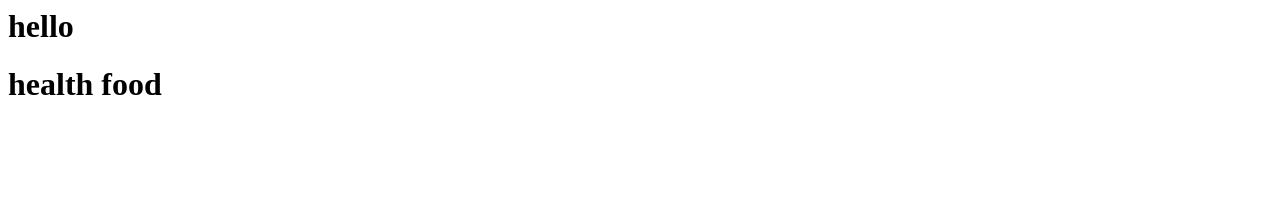
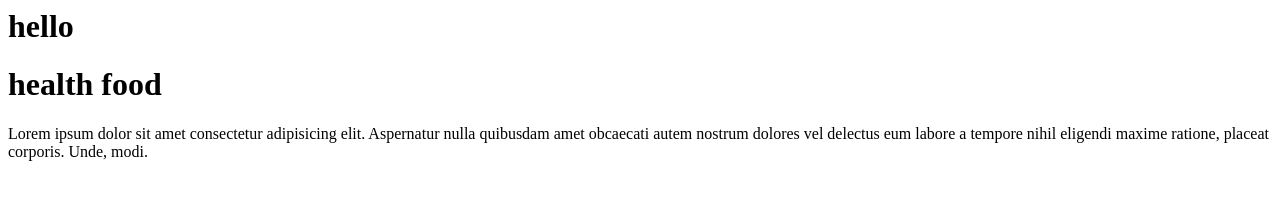
Before and after one commit to AlaskaShahid/my-fist-website, a plain HTML site: page index.html in a window 1280 px wide. Drawn offline with Linux system fonts and the light colour scheme.

Commit message:
add details to the site

```diff
--- a/index.html
+++ b/index.html
@@ -1,2 +1,3 @@
 <h1>hello</h1>
 <h1> health food</h1>
+<p>Lorem ipsum dolor sit amet consectetur adipisicing elit. Aspernatur nulla quibusdam amet obcaecati autem nostrum dolores vel delectus eum labore a tempore nihil eligendi maxime ratione, placeat corporis. Unde, modi.</p>
```
